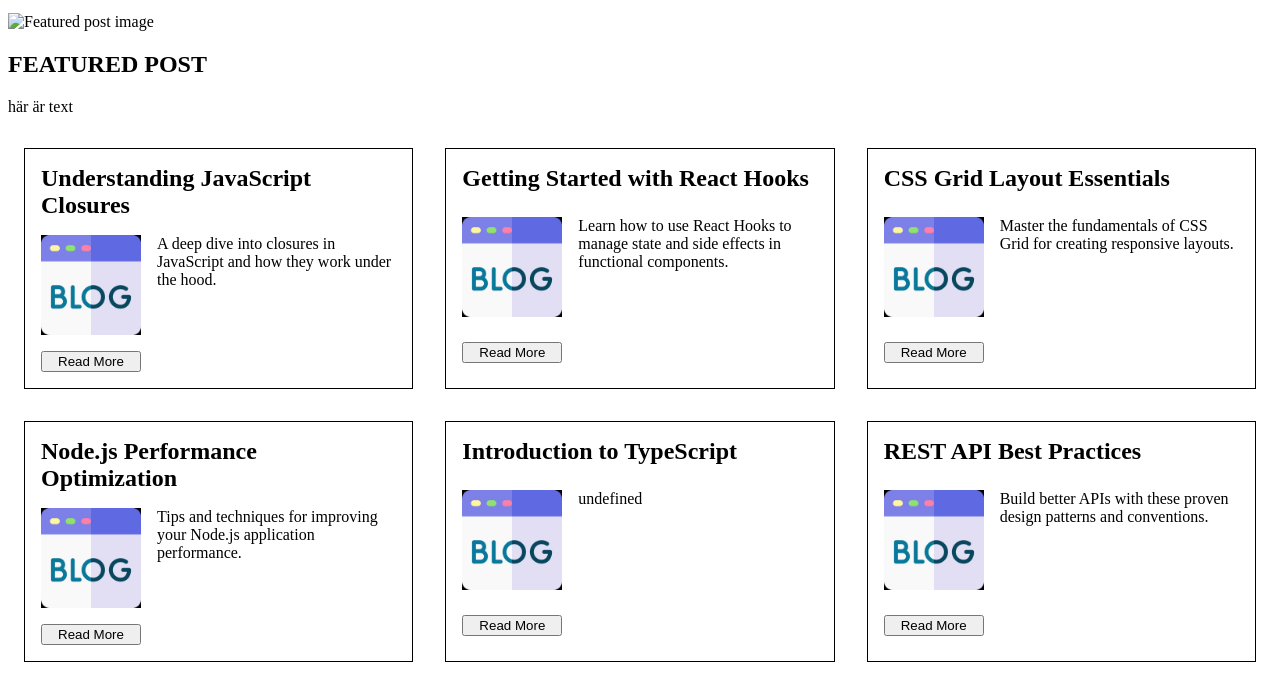
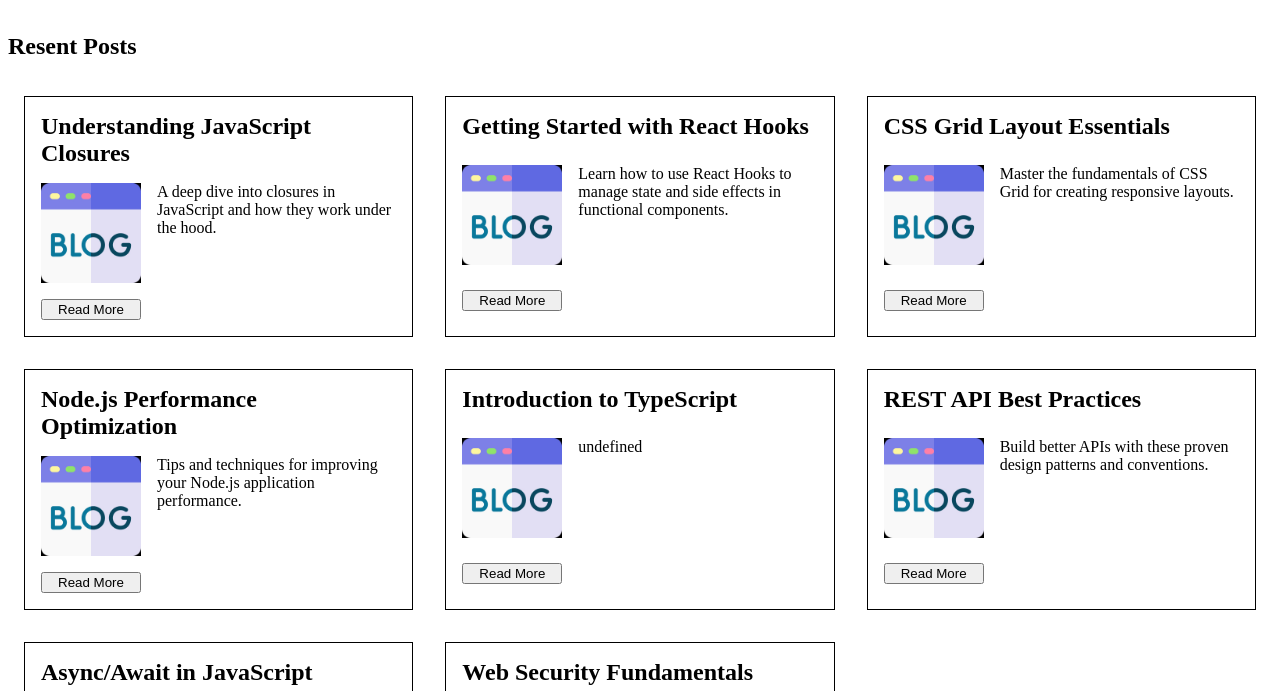
Before and after one commit to chas-fjax25-molle/Blogg, a plain HTML site: page index.html in a window 1280 px wide. Shown: the part 95-786 px from the top of the page. Drawn offline with Linux system fonts and the light colour scheme.

Commit message:
cleaned up unused parts of the page

```diff
--- a/index.html
+++ b/index.html
@@ -1,5 +1,6 @@
 <!DOCTYPE html>
 <html lang="en">
+
 <head>
     <meta charset="UTF-8">
     <meta http-equiv="X-UA-Compatible" content="IE=edge">
@@ -23,11 +24,7 @@
         </nav>
     </header>
     <main role="main">
-    <section id="section-hero">
-        <img src="" alt="Featured post image" aria-label="Featured post image">
-        <h2>FEATURED POST</h2>
-        <P>här är text </P>
-    </section>
+        <h2>Resent Posts</h2>
         <section class="blog-posts">
 
         </section>
@@ -39,4 +36,5 @@
 
     <script src="blog.js " defer></script>
 </body>
+
 </html>
```
Lines whose indentation alone changed are shown as unchanged.
